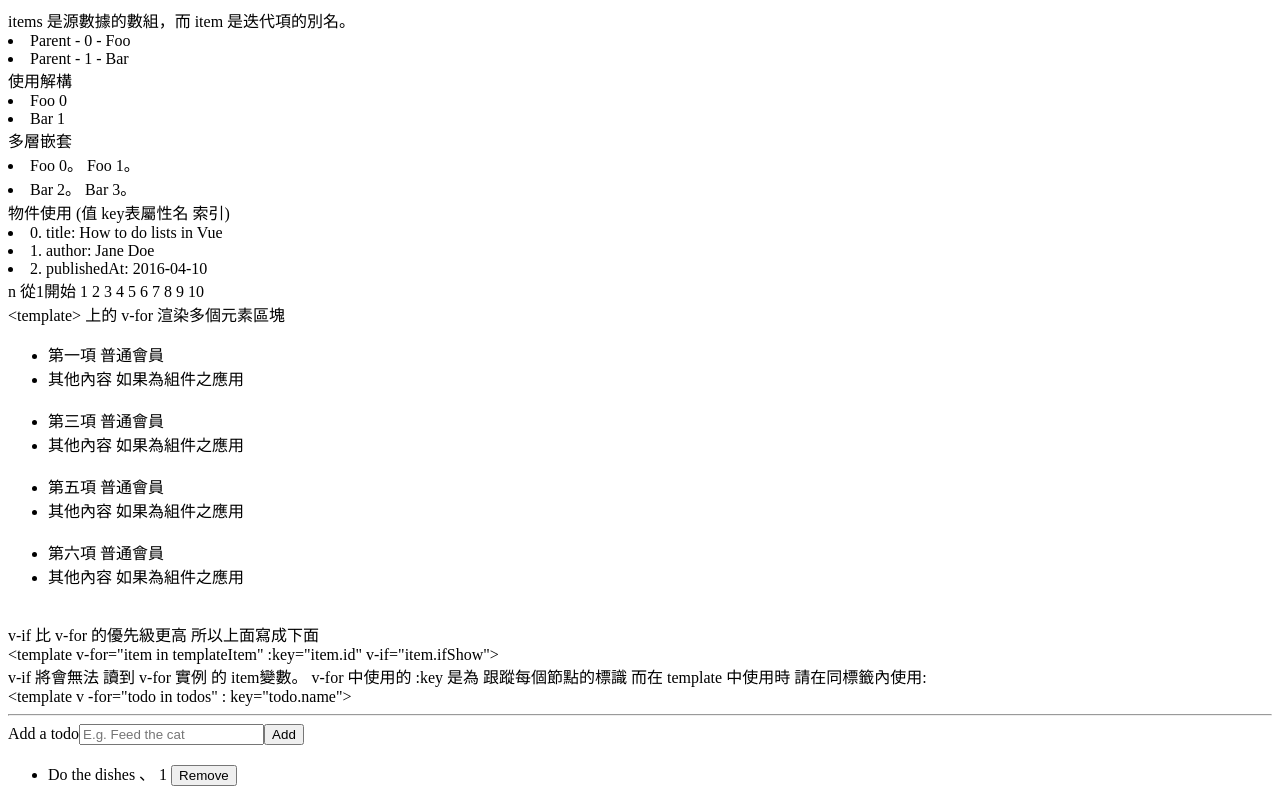
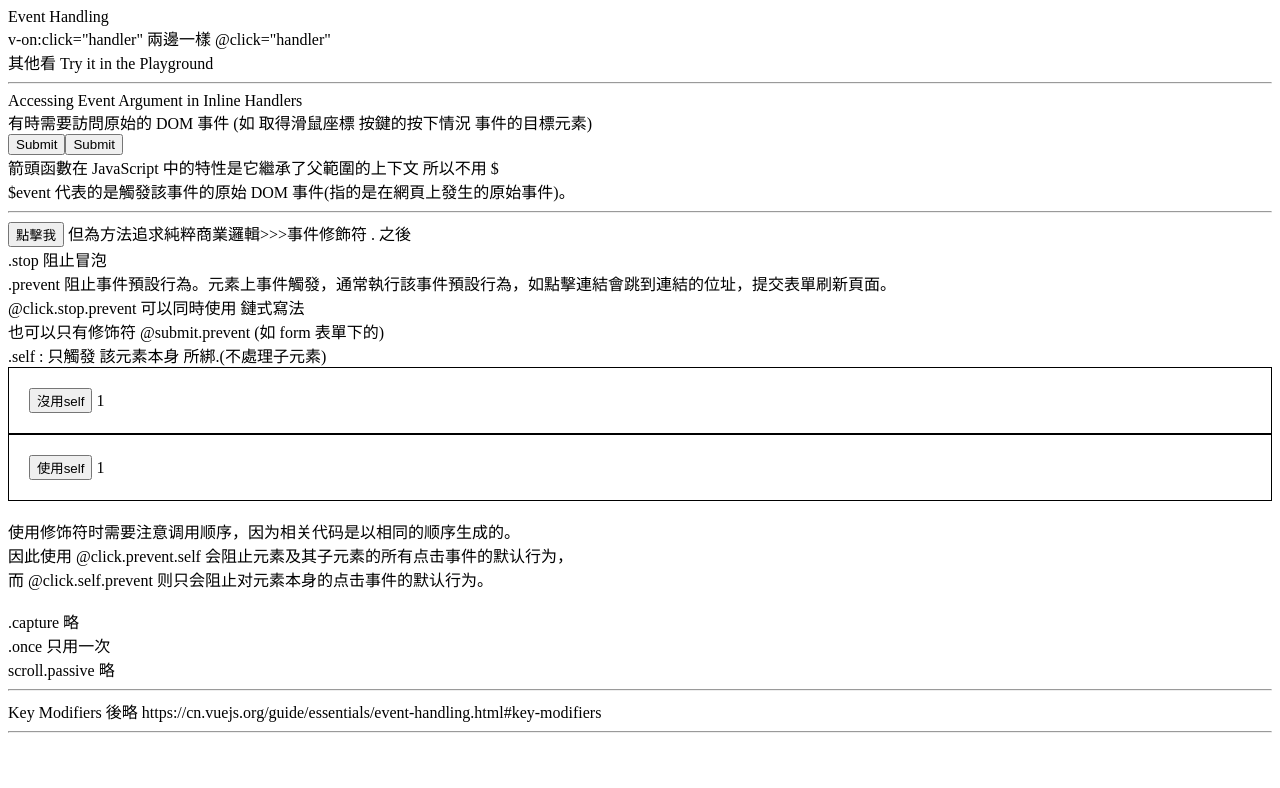
Before and after one commit to leo41271/Vue3-Official-Doc-Learn, a Vue app in the folder Vue3-Official-Doc-Learn/: page / in a window 1280 px wide. Shown: the top 788 px of the page. Built offline with nearby package versions, Linux system fonts and the light colour scheme.

Commit message:
10-Event-Handling-opAPI : event(inline method) 、 eventModifiers

```diff
--- a/Vue3-Official-Doc-Learn/src/App.vue
+++ b/Vue3-Official-Doc-Learn/src/App.vue
@@ -1,17 +1,17 @@
 <script setup></script>
 <script>
-import listRendering from "@/pages/op-doc/App-list-rendering.vue"
+import eventHandling from "@/pages/op-doc/App-event-handling.vue"
 export default {
   data() {
     return {
     }
   },
   components: {
-    listRendering
+    eventHandling
   }
 }
 </script>
 <template>
-  <listRendering></listRendering>
+  <eventHandling></eventHandling>
 </template>
 <style scoped></style>
--- /dev/null
+++ b/Vue3-Official-Doc-Learn/src/components/op-doc/event-handling-docs/Event-Argument.vue
@@ -0,0 +1,24 @@
+<template><!-- Event-Argument.vue -->
+    Accessing Event Argument in Inline Handlers <br>
+    有時需要訪問原始的 DOM 事件 (如 取得滑鼠座標 按鍵的按下情況 事件的目標元素) <br>
+    <!-- using $event special variable -->
+    <button @click="warn('Form cannot be submitted yet.', $event)">Submit</button>
+    <!-- using inline arrow function -->
+    <button @click="(event) => warn('Form cannot be submitted yet.', event)">Submit</button> <br>
+    箭頭函數在 JavaScript 中的特性是它繼承了父範圍的上下文 所以不用 $ <br>
+    $event 代表的是觸發該事件的原始 DOM 事件(指的是在網頁上發生的原始事件)。
+</template>
+<script>
+export default {
+    methods: {
+        warn(message, event) {
+            // now we have access to the native event
+            console.log(event)
+            if (event) {
+                event.preventDefault()
+            }
+            alert(message);
+        }
+    }
+}
+</script>
--- /dev/null
+++ b/Vue3-Official-Doc-Learn/src/components/op-doc/event-handling-docs/Event-Modifiers.vue
@@ -0,0 +1,44 @@
+<template><!-- Event-Modifiers.vue -->
+    <button @click="handleClick($event)">點擊我</button>
+    但為方法追求純粹商業邏輯>>>事件修飾符 . 之後 <br>
+    .stop 阻止冒泡<br>
+    .prevent 阻止事件預設行為。元素上事件觸發，通常執行該事件預設行為，如點擊連結會跳到連結的位址，提交表單刷新頁面。<br>
+    @click.stop.prevent 可以同時使用 鏈式寫法 <br>
+    也可以只有修饰符 @submit.prevent (如 form 表單下的)<br>
+    .self : 只觸發 該元素本身 所綁.(不處理子元素) <br>
+    <div @click="handleClickOutside" style="border: 1px solid black; padding: 20px;">
+        <button @click="handleClickInside">沒用self</button> {{ selfMsg }}
+    </div>
+    <div @click.self="handleClickOutside" style="border: 1px solid black; padding: 20px;">
+        <button @click="handleClickInside">使用self</button> {{ selfMsg }}
+    </div><br>
+    使用修饰符时需要注意调用顺序，因为相关代码是以相同的顺序生成的。<br>
+    因此使用 @click.prevent.self 会阻止元素及其子元素的所有点击事件的默认行为，<br>
+    而 @click.self.prevent 则只会阻止对元素本身的点击事件的默认行为。<br><br>
+    .capture 略<br>
+    .once 只用一次<br>
+    scroll.passive 略<br>
+</template>
+<script>
+export default {
+    data() {
+        return {
+            message: '按钮被点击了',
+            selfMsg:"1",
+        }
+    },
+    methods: {
+        handleClick(event) {
+            console.log(event);
+            event.preventDefault();// 阻止默認行為
+            event.stopPropagation();// 停止事件冒泡// 接下來可以執行其他操作或者處理事件
+        },
+        handleClickInside() {
+            this.selfMsg+= "1"
+        },
+        handleClickOutside() {
+            this.selfMsg+= "2"
+        }
+    }
+}
+</script>
--- /dev/null
+++ b/Vue3-Official-Doc-Learn/src/pages/op-doc/App-event-handling.vue
@@ -0,0 +1,20 @@
+<script>
+import EventArgument from '@/components/op-doc/event-handling-docs/Event-Argument.vue'
+import EventModifiers from '@/components/op-doc/event-handling-docs/Event-Modifiers.vue'
+
+export default {
+    components: { EventArgument, EventModifiers, },
+}
+</script>
+<template>
+    Event Handling <br>
+    v-on:click="handler" 兩邊一樣 @click="handler" <br>
+    其他看 Try it in the Playground <br>
+    <hr>
+    <EventArgument></EventArgument>
+    <hr>
+    <EventModifiers></EventModifiers>
+    <hr>
+    Key Modifiers 後略 https://cn.vuejs.org/guide/essentials/event-handling.html#key-modifiers
+    <hr>
+</template>
```
Also changed, not shown: Vue3-Official-Doc-Learn/src/components/op-doc/event-handling-docs/Event-Key-Modifiers.vue (added).
